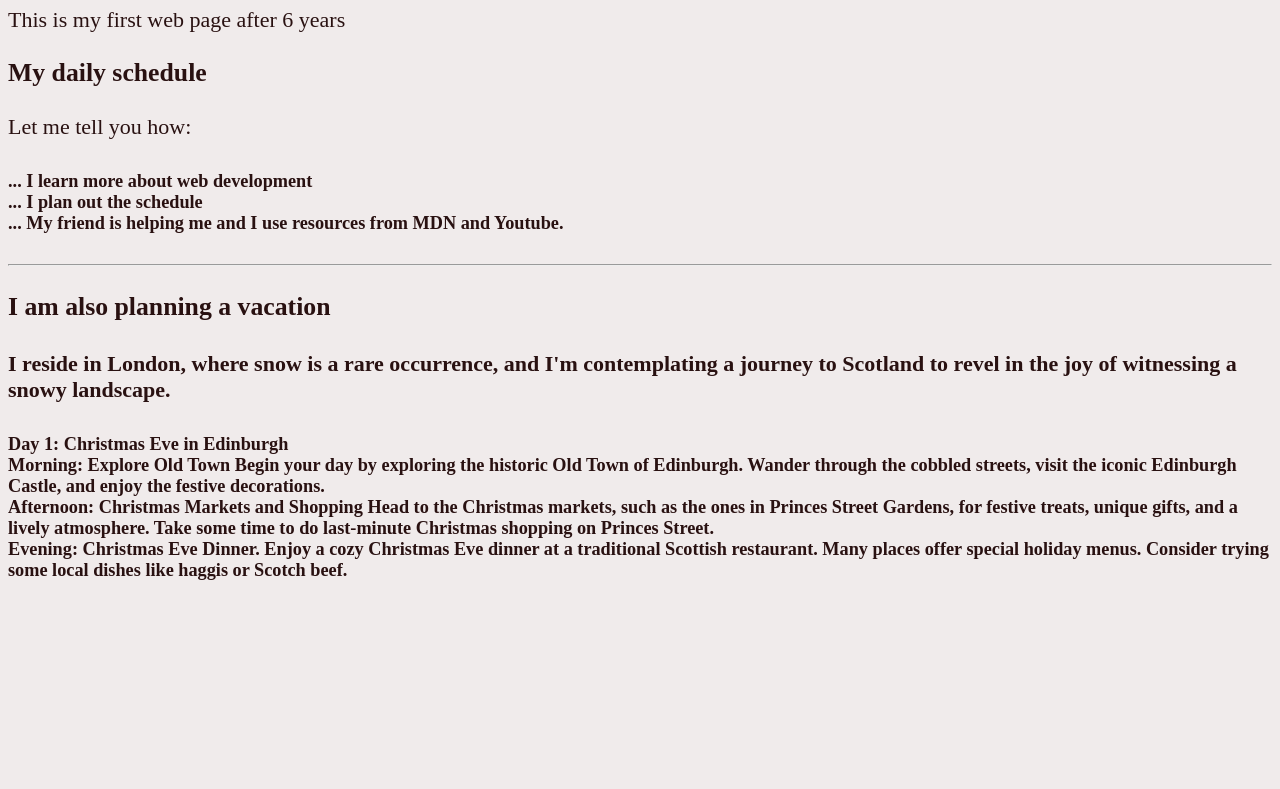
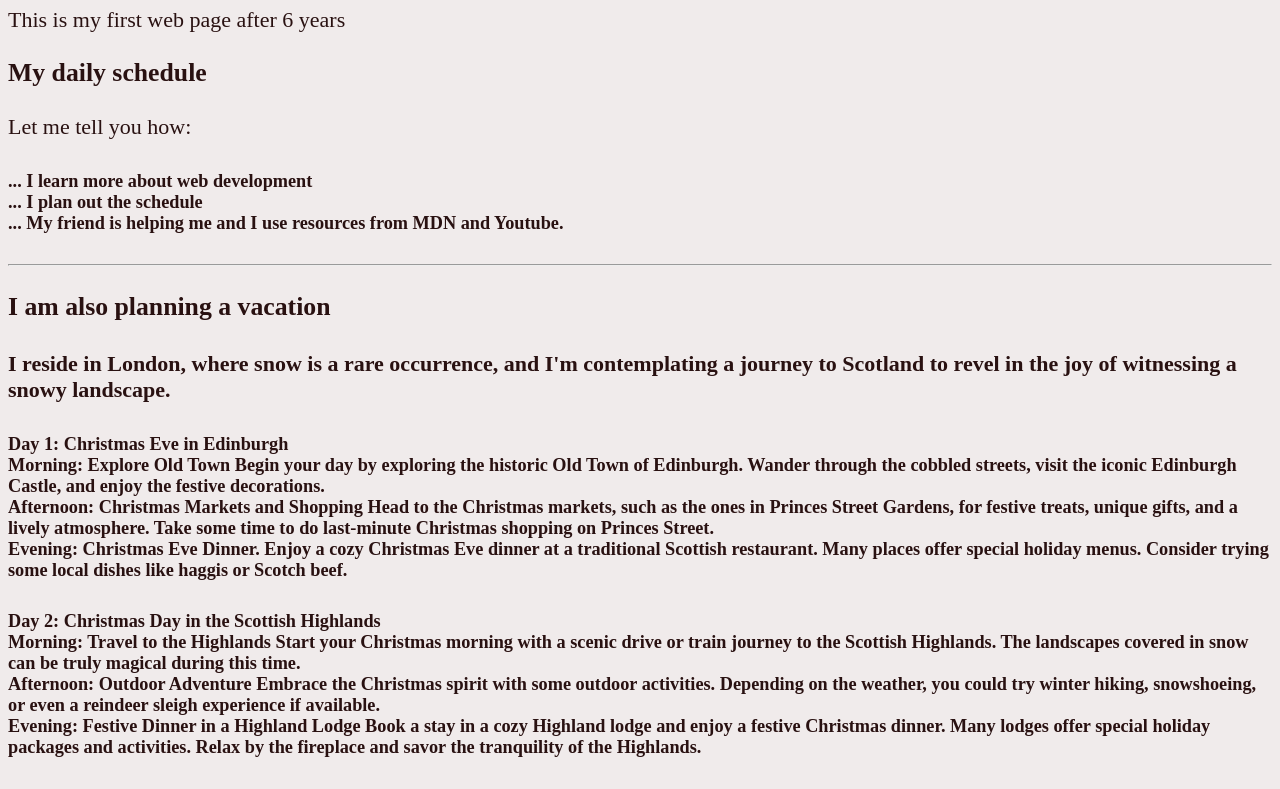
Before and after one commit to poojapdarade/Lesson-1, a plain HTML site: page index.html in a window 1280 px wide. Shown: the part 197-986 px from the top of the page. Before the commit the page ends 808 px from the top, so only its background shows below. Drawn offline with Linux system fonts and the light colour scheme.

Commit message:
Added day 2 itinerary

```diff
--- a/index.html
+++ b/index.html
@@ -28,22 +28,40 @@
     <h3>I am also planning a vacation</h3>
     <p>
     <h4>I reside in London, where snow is a rare occurrence, and I'm contemplating a journey to Scotland to revel
-    in the joy of witnessing a snowy landscape.</h4>
+        in the joy of witnessing a snowy landscape.</h4>
     </p>
 
     <p>
 
-        <h5>Day 1: Christmas Eve in Edinburgh
-        <link rel="style" href="vacation.css" type="text/css">
+    <h5>Day 1: Christmas Eve in Edinburgh
+
         <br>Morning: Explore Old Town
         Begin your day by exploring the historic Old Town of Edinburgh. Wander through the cobbled streets, visit the
         iconic Edinburgh Castle, and enjoy the festive decorations.
         <br>Afternoon: Christmas Markets and Shopping
         Head to the Christmas markets, such as the ones in Princes Street Gardens, for festive treats, unique gifts, and
         a lively atmosphere. Take some time to do last-minute Christmas shopping on Princes Street.
-        <br>Evening: Christmas Eve Dinner. Enjoy a cozy Christmas Eve dinner at a traditional Scottish restaurant. Many places offer special holiday menus.
-        Consider trying some local dishes like haggis or Scotch beef.</h5>
+        <br>Evening: Christmas Eve Dinner. Enjoy a cozy Christmas Eve dinner at a traditional Scottish restaurant. Many
+        places offer special holiday menus.
+        Consider trying some local dishes like haggis or Scotch beef.
+    </h5>
 
+
+    <h5>Day 2: Christmas Day in the Scottish Highlands
+
+        <br>Morning: Travel to the Highlands
+        Start your Christmas morning with a scenic drive or train journey to the Scottish Highlands. The landscapes
+        covered
+        in snow can be truly magical during this time.
+
+        <br>Afternoon: Outdoor Adventure
+        Embrace the Christmas spirit with some outdoor activities. Depending on the weather, you could try winter
+        hiking,
+        snowshoeing, or even a reindeer sleigh experience if available.
+
+        <br>Evening: Festive Dinner in a Highland Lodge
+        Book a stay in a cozy Highland lodge and enjoy a festive Christmas dinner. Many lodges offer special holiday
+        packages and activities. Relax by the fireplace and savor the tranquility of the Highlands.</h5>
     </p>
 </body>
 
```
